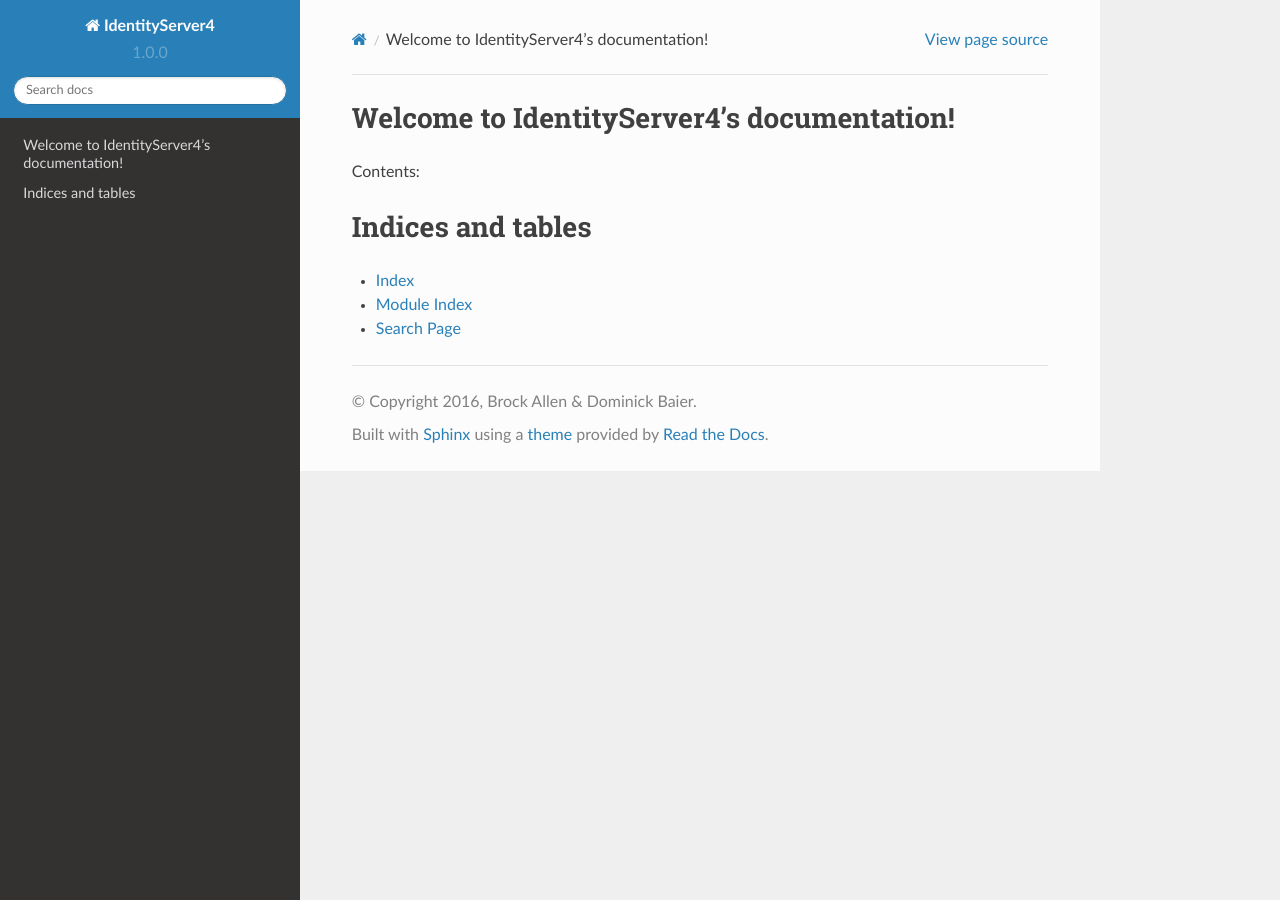
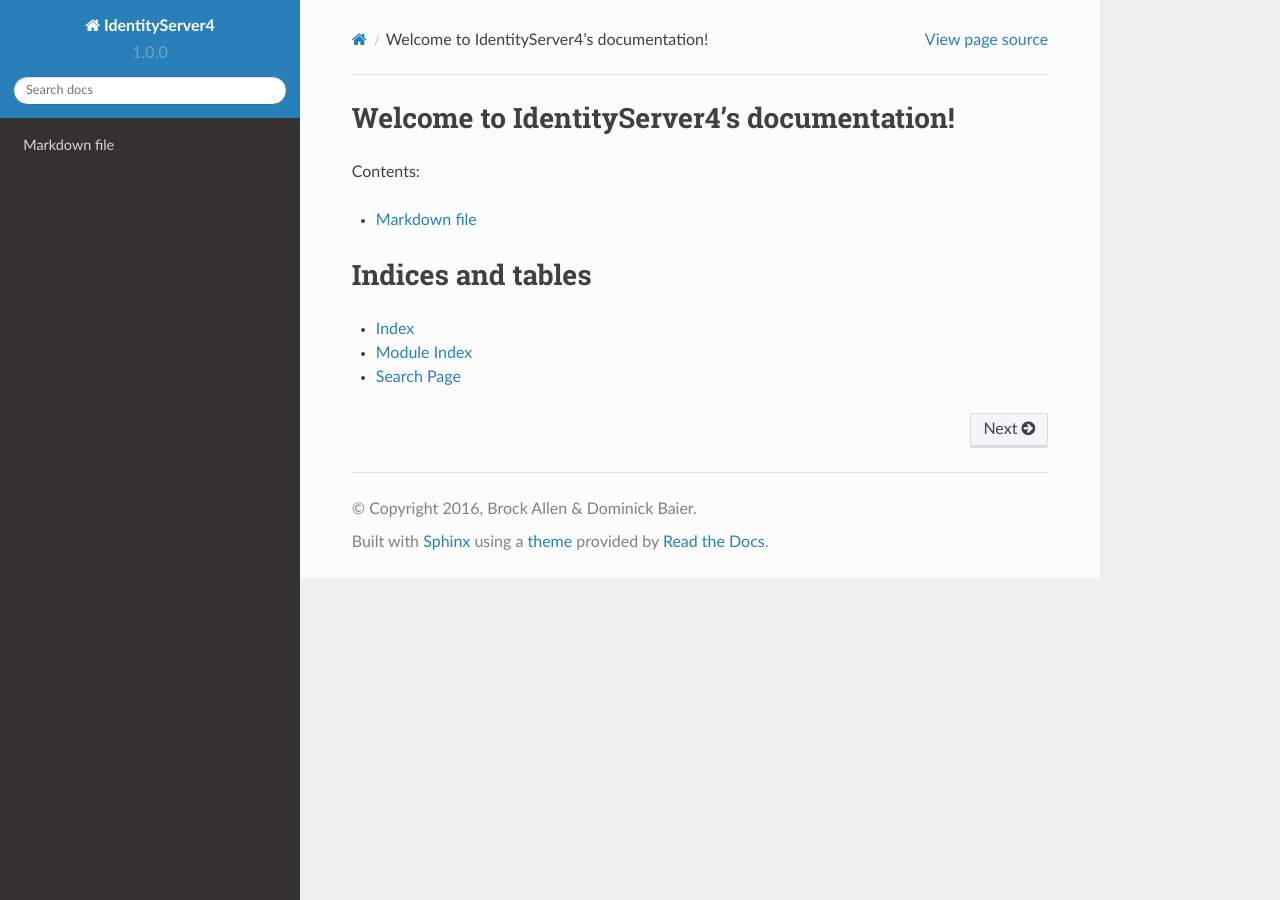
Before and after one commit to markb-avalara/SphinxTest, a Sphinx documentation site: the page built from docs/index.rst, in a window 1280 px wide. Built offline with Sphinx 7.4.7 and the Read the Docs theme 2.0.0, drawn with Linux system fonts in a browser that asks for light colours.

```diff
--- a/docs/index.rst
+++ b/docs/index.rst
@@ -11,6 +11,8 @@ Contents:
 .. toctree::
    :maxdepth: 2
 
+   md
+
 
 
 Indices and tables
--- /dev/null
+++ b/docs/md.md
@@ -0,0 +1,3 @@
+# Markdown file
+
+will this **work**??
```
